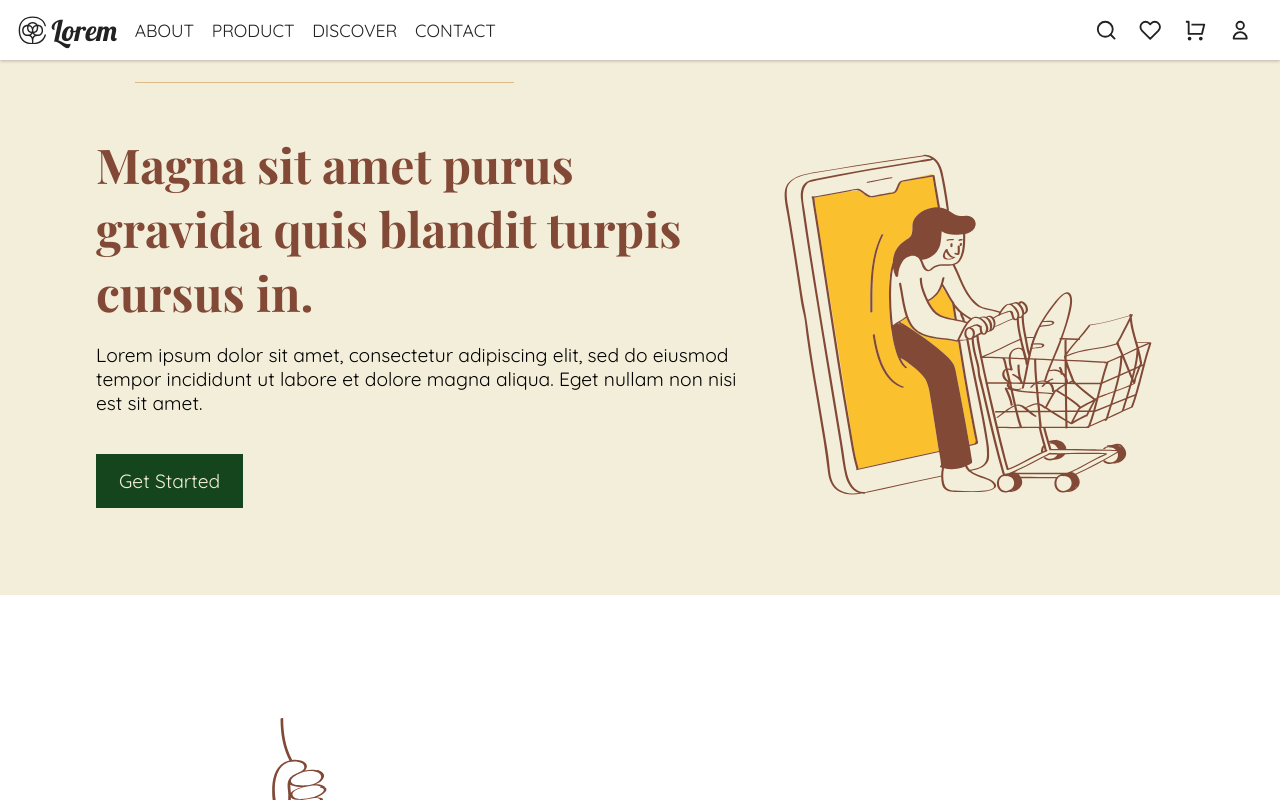
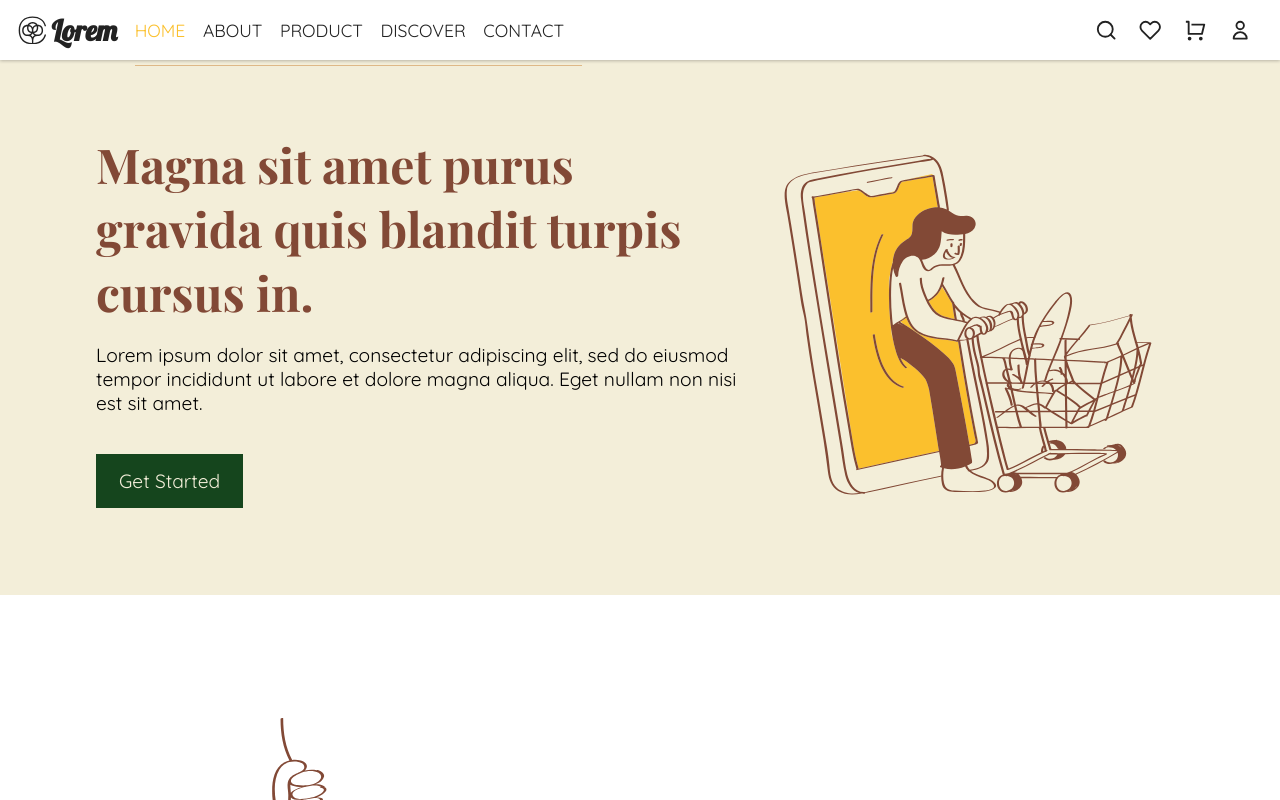
Before and after one commit to carlesmeralda/lorem-ecommerce-frontend, a React (Create React App) app: page / in a window 1280 px wide. Shown: the top 800 px of the page. Built offline with nearby package versions, Linux system fonts and the light colour scheme; a web font is replaced by a local one.

Commit message:
implement react scroll

```diff
--- a/src/App.js
+++ b/src/App.js
@@ -2,6 +2,7 @@ import { Route, Switch } from 'react-router-dom'
 
 import Login from './components/AuthForm/Login'
 import Signup from './components/AuthForm/Signup'
+import ScrollToTop from './components/ScrollToTop'
 
 import GlobalStyles from './globalStyles'
 import Homepage from './pages/Homepage'
@@ -10,6 +11,7 @@ function App() {
   return (
     <>
       <GlobalStyles />
+      <ScrollToTop />
       <Switch>
         <Route path="/" exact>
           <Homepage />
--- a/src/components/Logo/Logo.styled.jsx
+++ b/src/components/Logo/Logo.styled.jsx
@@ -1,12 +1,14 @@
 import styled from 'styled-components'
 
-import { Link as SLink } from 'react-scroll'
 import { FaCottonBureau } from 'react-icons/fa'
 
-export const LogoText = styled(SLink)`
+export const LogoText = styled.h1`
+  font-size: 1.8rem;
   margin-left: 5px;
   font-family: 'Lobster', cursive;
   color: #222;
 `
 
-export const LogoIcon = styled(FaCottonBureau)``
+export const LogoIcon = styled(FaCottonBureau)`
+  font-size: 1.8rem;
+`
--- /dev/null
+++ b/src/components/ScrollToTop.jsx
@@ -0,0 +1,12 @@
+import { useEffect } from 'react'
+import { useLocation } from 'react-router-dom'
+
+export default function ScrollToTop() {
+  const { pathname } = useLocation()
+
+  useEffect(() => {
+    window.scrollTo(0, 0)
+  }, [pathname])
+
+  return null
+}
--- a/src/layouts/About/About.jsx
+++ b/src/layouts/About/About.jsx
@@ -16,7 +16,7 @@ import about from '../../assets/image/about.svg'
 
 function About() {
   return (
-    <AboutSection>
+    <AboutSection id="about">
       <Container>
         <AboutContent>
           <AboutHeading>
--- a/src/layouts/Contact/Contact.jsx
+++ b/src/layouts/Contact/Contact.jsx
@@ -21,7 +21,7 @@ import { Button } from '../../components/Button'
 
 function Contact() {
   return (
-    <ContactFooter>
+    <ContactFooter id="contact">
       <Container>
         <ContactContent>
           <ContactAccess>
--- a/src/layouts/Discover/Discover.jsx
+++ b/src/layouts/Discover/Discover.jsx
@@ -17,7 +17,7 @@ import { Container } from '../../components/Container'
 
 function Discover() {
   return (
-    <DiscoverSection>
+    <DiscoverSection id="discover">
       <Container>
         <DiscoverContent>
           <DiscoverTitle>Discover</DiscoverTitle>
--- a/src/layouts/Hero/Hero.jsx
+++ b/src/layouts/Hero/Hero.jsx
@@ -15,7 +15,7 @@ import hero from '../../assets/image/hero.svg'
 
 function Hero() {
   return (
-    <HeroSection>
+    <HeroSection id="home">
       <Container>
         <HeroContent>
           <HeroInfo>
--- a/src/layouts/Navigation/NavAction/NavAction.jsx
+++ b/src/layouts/Navigation/NavAction/NavAction.jsx
@@ -15,12 +15,12 @@ function NavAction() {
         <NavSearch />
       </NavDiv>
       <NavDiv>
-        <NavActionLink>
+        <NavActionLink to="/#">
           <NavFavorite />
         </NavActionLink>
       </NavDiv>
       <NavDiv>
-        <NavActionLink>
+        <NavActionLink to="/#">
           <NavCart />
         </NavActionLink>
       </NavDiv>
--- a/src/layouts/Navigation/NavMenu/NavMenu.jsx
+++ b/src/layouts/Navigation/NavMenu/NavMenu.jsx
@@ -2,33 +2,84 @@ import React from 'react'
 import {
   NavItem,
   NavItemLogo,
-  NavLink,
   NavLinkLogo,
   NavList,
+  NavLink,
 } from './NavMenu.styled'
 import Logo from '../../../components/Logo/Logo'
 
-function NavMenu({ open }) {
+function NavMenu({ open, closeHandler }) {
   return (
     <NavList open={open}>
       <NavItemLogo>
-        <NavLinkLogo>
+        <NavLinkLogo to="/">
           <Logo />
         </NavLinkLogo>
       </NavItemLogo>
       <NavItem>
-        <NavLink to="about" activeClass="active">
+        <NavLink
+          to="home"
+          spy
+          smooth
+          duration={500}
+          offset={-60}
+          activeClass="active"
+          onClick={closeHandler}
+        >
+          Home
+        </NavLink>
+      </NavItem>
+      <NavItem>
+        <NavLink
+          to="about"
+          spy
+          smooth
+          duration={500}
+          offset={-60}
+          activeClass="active"
+          onClick={closeHandler}
+        >
           About
         </NavLink>
       </NavItem>
       <NavItem>
-        <NavLink to="product">Product</NavLink>
+        <NavLink
+          to="product"
+          spy
+          smooth
+          duration={500}
+          offset={-60}
+          activeClass="active"
+          onClick={closeHandler}
+        >
+          Product
+        </NavLink>
       </NavItem>
       <NavItem>
-        <NavLink to="discover">Discover</NavLink>
+        <NavLink
+          to="discover"
+          spy
+          smooth
+          duration={500}
+          offset={-60}
+          activeClass="active"
+          onClick={closeHandler}
+        >
+          Discover
+        </NavLink>
       </NavItem>
       <NavItem>
-        <NavLink to="contact">Contact</NavLink>
+        <NavLink
+          to="contact"
+          spy
+          smooth
+          duration={500}
+          offset={-60}
+          activeClass="active"
+          onClick={closeHandler}
+        >
+          Contact
+        </NavLink>
       </NavItem>
     </NavList>
   )
--- a/src/layouts/Navigation/NavMenu/NavMenu.styled.jsx
+++ b/src/layouts/Navigation/NavMenu/NavMenu.styled.jsx
@@ -1,6 +1,7 @@
 import styled from 'styled-components'
 
 import { Link as SLink } from 'react-scroll'
+import { Link as RLink } from 'react-router-dom'
 
 export const NavList = styled.ul`
   position: fixed;
@@ -10,7 +11,7 @@ export const NavList = styled.ul`
   height: 100vh;
   width: 70%;
   margin: 0;
-  padding-top: 3.5em;
+  padding-top: 2.5em;
   transform: ${({ open }) => (open ? 'translateX(0)' : 'translateX(-100%)')};
   transition: transform 0.3s ease-in-out;
 
@@ -28,7 +29,7 @@ export const NavList = styled.ul`
 `
 
 export const NavItem = styled.li`
-  padding: 3em 1em 3em 0;
+  padding: 2em 1em 2em 0;
   text-transform: uppercase;
   border-bottom: 1px solid burlywood;
   cursor: pointer;
@@ -47,20 +48,20 @@ export const NavItem = styled.li`
     &:hover {
       border-bottom: 2px solid #fbc02d;
     }
-
-    &.active {
-      color: red;
-    }
   }
 `
-
-export const NavLink = styled(SLink)``
 
 export const NavItemLogo = styled.li`
   margin-right: 1em;
 `
 
-export const NavLinkLogo = styled(SLink)`
+export const NavLink = styled(SLink)`
+  &.active {
+    color: #fbc02d;
+  }
+`
+
+export const NavLinkLogo = styled(RLink)`
   color: #222;
   display: flex;
   align-items: center;
--- a/src/layouts/Navigation/Navbar/Navbar.jsx
+++ b/src/layouts/Navigation/Navbar/Navbar.jsx
@@ -16,16 +16,18 @@ import NavMenu from '../NavMenu/NavMenu'
 function Navbar() {
   const [open, setOpen] = useState(false)
 
-  const openHandler = () => setOpen(!open)
+  const toggleHandler = () => setOpen(prev => !prev)
+
+  const closeHandler = () => setOpen(false)
 
   return (
     <Header>
       <Nav>
         <NavLeft>
-          <ToggleDrawer onClick={openHandler}>
+          <ToggleDrawer onClick={toggleHandler}>
             {open ? <DrawerClose /> : <DrawerOpen />}
           </ToggleDrawer>
-          <NavMenu open={open} />
+          <NavMenu open={open} closeHandler={closeHandler} />
         </NavLeft>
         <NavMiddle>
           <Logo />
--- a/src/layouts/Products/Products.jsx
+++ b/src/layouts/Products/Products.jsx
@@ -70,7 +70,7 @@ const products = [
 
 function Products() {
   return (
-    <ProductSection>
+    <ProductSection id="product">
       <Container>
         <ProductContent>
           <ProductH1>Our Products</ProductH1>
```
